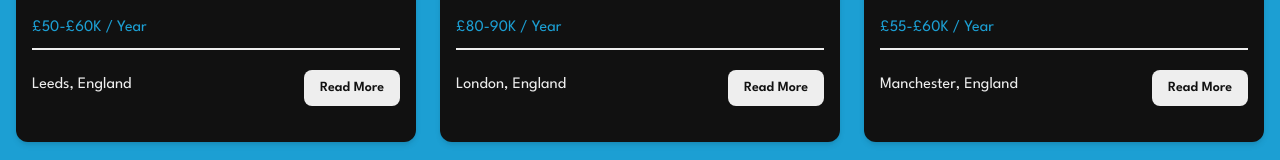
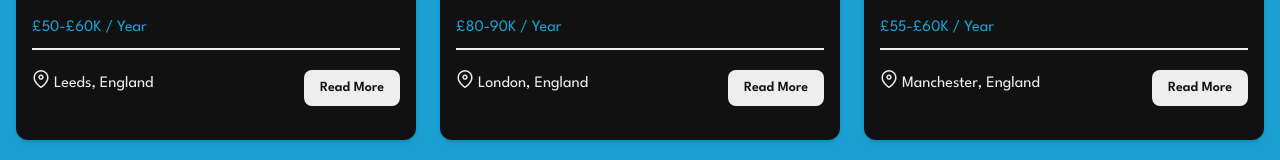
Before and after one commit to Nimira43/Knight-Coders, a Vue app: page / in a window 1280 px wide. Shown: the part 914-1074 px from the top of the page. Built offline with nearby package versions, Linux system fonts and the light colour scheme.

Commit message:
Used the map icon to replace the Font Awesome location icon.

```diff
--- a/src/components/JobListing.vue
+++ b/src/components/JobListing.vue
@@ -42,7 +42,7 @@
       <div class='border border-[#eee] mb-5'></div>
       <div class='flex flex-col lg:flex-row justify-between mb-4'>
         <div class='text-[#eee] mb-3'>
-          <i class='fa-solid fa-location-dot text-lg'></i>
+          <i class='pi pi-map-marker text-lg'></i>
           {{ job.location }}
         </div>
         <a
```
